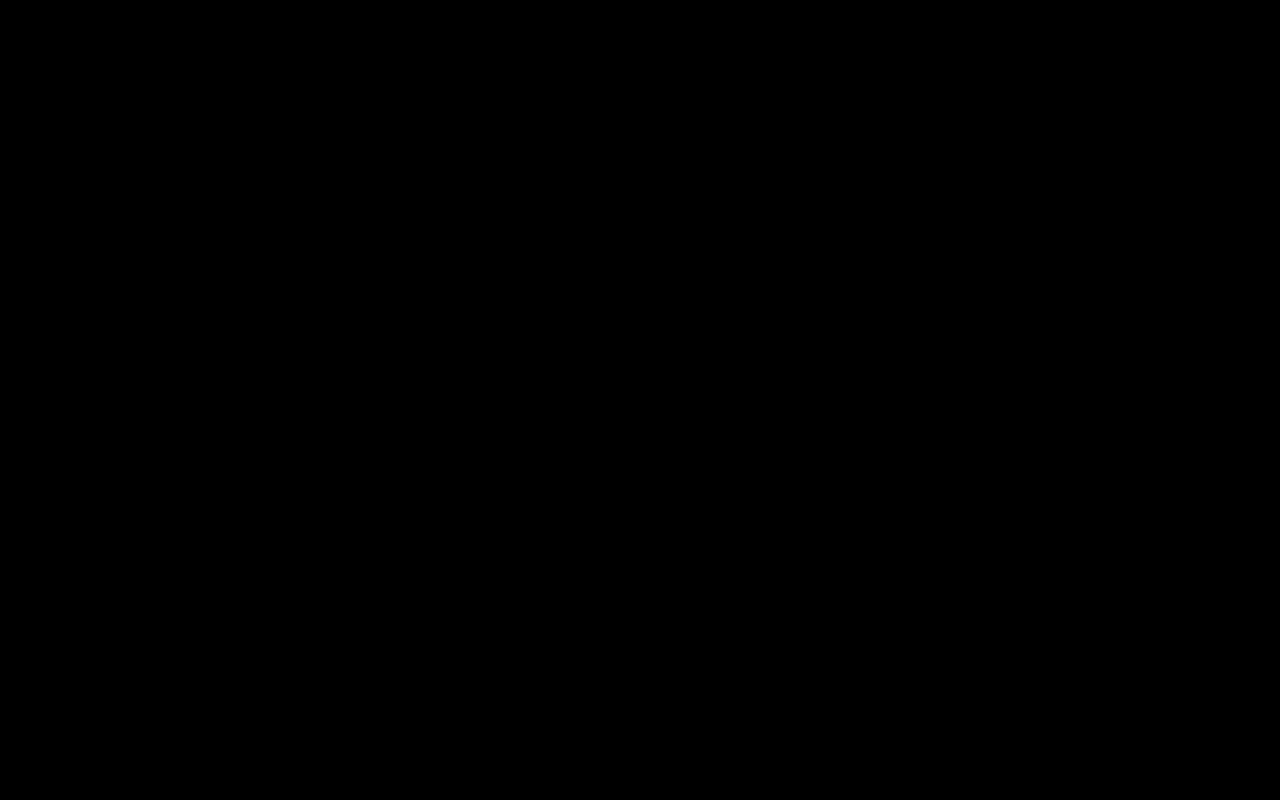
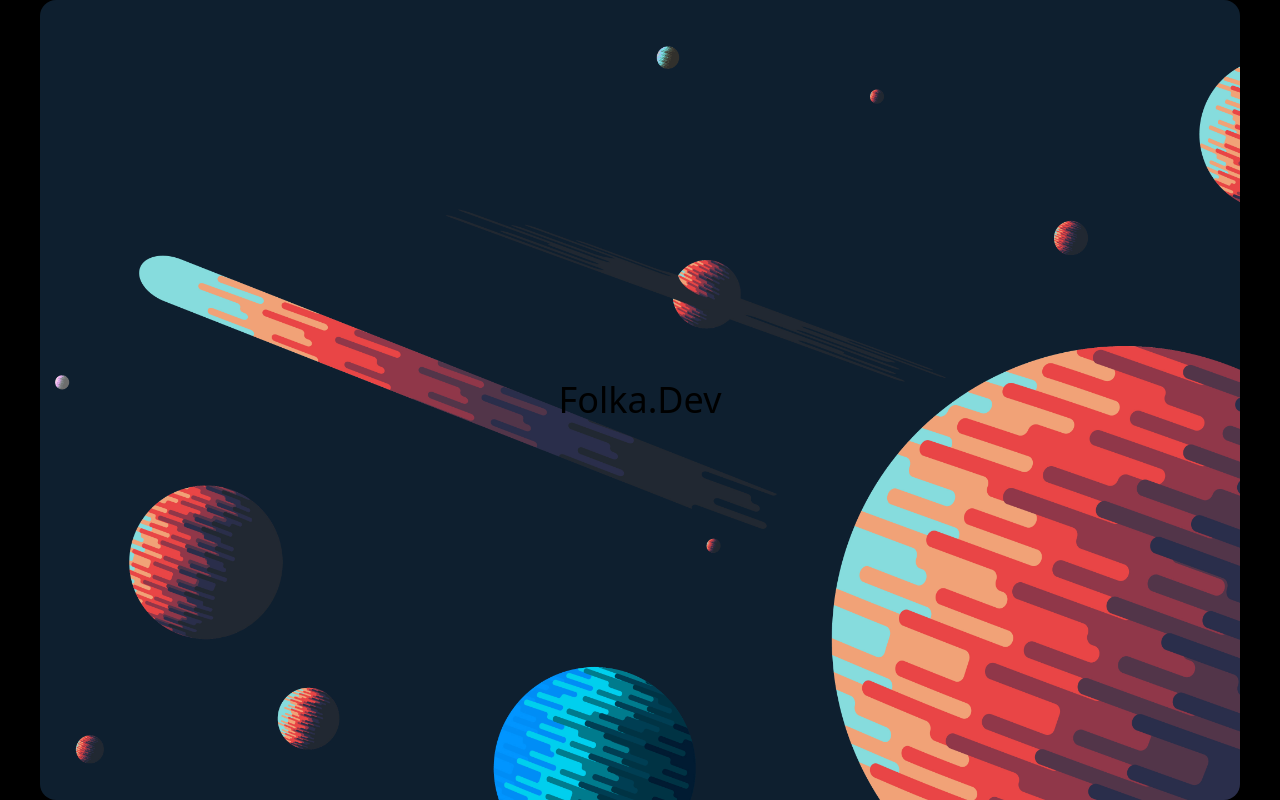
Before and after one commit to Folka2134/folka-portfolio, a React (Vite) app: page / in a window 1280 px wide. Built offline with nearby package versions, Linux system fonts and the light colour scheme.

Commit message:
added background image

```diff
--- a/tailwind.config.js
+++ b/tailwind.config.js
@@ -2,17 +2,20 @@
 module.exports = {
   darkMode: ["class"],
   content: [
-    './pages/**/*.{ts,tsx}',
-    './components/**/*.{ts,tsx}',
-    './app/**/*.{ts,tsx}',
-    './src/**/*.{ts,tsx}',
-	],
+    "./pages/**/*.{ts,tsx}",
+    "./components/**/*.{ts,tsx}",
+    "./app/**/*.{ts,tsx}",
+    "./src/**/*.{ts,tsx}",
+  ],
   theme: {
     container: {
       center: true,
       padding: "2rem",
       screens: {
         "2xl": "1400px",
+      },
+      fontFamily: {
+        header: ["Spac3Tech", "sans-serif"],
       },
     },
     extend: {
@@ -30,7 +33,10 @@
         "accordion-down": "accordion-down 0.2s ease-out",
         "accordion-up": "accordion-up 0.2s ease-out",
       },
+      backgroundImage: {
+        "header-image": "url(src/assets/images/header-background.jpg)",
+      },
     },
   },
   plugins: [require("tailwindcss-animate")],
-}
+};
```
Also changed, not shown: src/assets/images/header-background.jpg (added).
